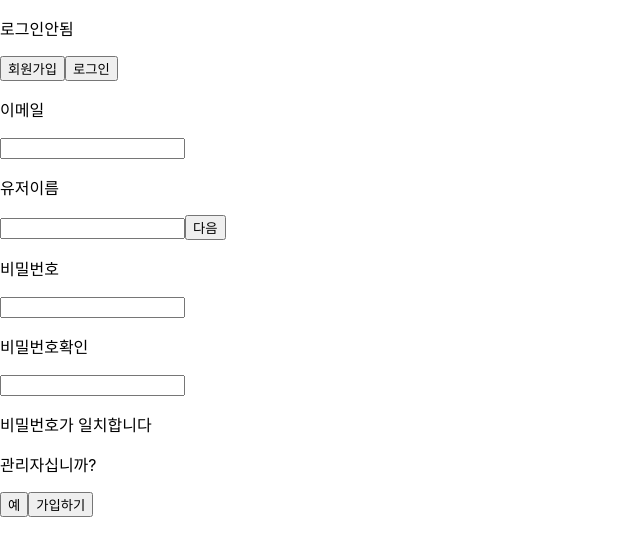
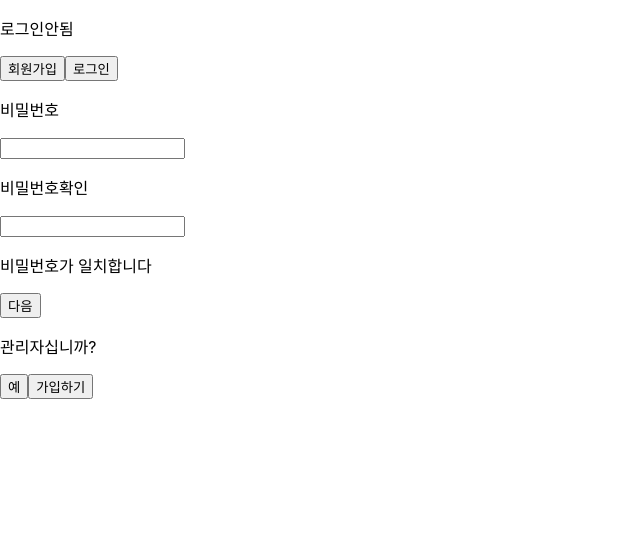
Before and after one commit to HangHae99-Team17/frontend, a React (Create React App) app: page /signup in a window 1280 px wide. Both pictures are taken after a click on the button "다음". Shown: the top 556 px of the page, without its empty margins (0-640 px from the left). Built offline with nearby package versions, Linux system fonts and the light colour scheme.

Commit message:
회원가입 정보설정 버튼

```diff
--- a/src/pages/SignUp.js
+++ b/src/pages/SignUp.js
@@ -8,7 +8,11 @@ const SignUp = (props) => {
     const dispatch = useDispatch();
     const [admin, setAdmin] = useState(false);
     const [passwordcheck, setPasswordcheck] = useState("");
-    const [display,setDisplay] = useState("none");
+    const [emaildisplay,setEmailDisplay] = useState("block");
+    const [passworddisplay,setPasswordDisplay] = useState("none");
+    const [telecomdisplay,setTelecomDisplay]= useState("none");
+    const [carddisplay,setCardDisplay] = useState("none");
+    const [typedisplay,setTypeDisplay] = useState("none");
     const [type1,setType1] = useState("");
     const [type2,setType2] = useState("");
     const [type3,setType3] = useState("");
@@ -98,7 +102,19 @@ const SignUp = (props) => {
     }
 
     const next = () => {
-        setDisplay("block");
+        if(emaildisplay === "block"){
+            setEmailDisplay("none");
+            setPasswordDisplay("block");
+        }else if(passworddisplay === "block"){
+            setPasswordDisplay("none");
+            setTelecomDisplay("block");
+        }else if(telecomdisplay ==="block"){
+            setTelecomDisplay("none");
+            setCardDisplay("block");
+        }else if(carddisplay==="block"){
+            setCardDisplay("none");
+            setTypeDisplay("block");
+        }
     };
 
     useEffect(()=> {
@@ -113,29 +129,32 @@ const SignUp = (props) => {
 
     return (
         <React.Fragment>
-            <EmailBox>
+            <EmailBox display={emaildisplay}>
                 <p>이메일</p>
                 <input type="text" name="email" value={email} onChange={onChange}/>
                 <p>유저이름</p>
                 <input type="text" name="username" value={username} onChange={onChange}/>
                 <button onClick={next}>다음</button>
             </EmailBox>
-            <PasswordBox display={display}>
+            <PasswordBox display={passworddisplay}>
                 <p>비밀번호</p>
                 <input type="password" name="password" value={password} onChange={onChange}/>
                 <p>비밀번호확인</p>
                 <input type="password" name="password1" value={password1} onChange={onChange}/>
                 <p>{passwordcheck}</p>
+                <button onClick={next}>다음</button>
             </PasswordBox>
-            <TelecomBox>
+            <TelecomBox display={telecomdisplay}>
                 <p>통신사</p>
                 <input type="text" name="telecom" value={telecom} onChange={onChange}/>
+                <button onClick={next}>다음</button>
             </TelecomBox>
-            <CardtypeBox>
+            <CardtypeBox display={carddisplay}>
                 <p>카드사</p>
                 <input type="text" name="cardtype" value={cardtype} onChange={onChange}/>
+                <button onClick={next}>다음</button>
             </CardtypeBox>
-            <TypeBox>
+            <TypeBox display={typedisplay}>
                 <p>타입 선택</p>
                 {type1 !== "타입1" && type2 !== "타입1" && type3 !== "타입1" ?(<button onClick={typeselect} value="타입1">타입1선택</button>):(<button onClick={typecancle} value="타입1">타입1취소</button>)}
                 {type1 !== "타입2"&&type2 !== "타입2"&&type3 !== "타입2"?(<button onClick={typeselect} value="타입2">타입2선택</button>):(<button onClick={typecancle} value="타입2">타입2취소</button>)}
@@ -153,7 +172,7 @@ const SignUp = (props) => {
 };
 
 const EmailBox = styled.div`
-    display:block;
+    display: ${props => props.display};
 `;
 
 const PasswordBox = styled.div`
@@ -161,15 +180,15 @@ const PasswordBox = styled.div`
 `;
 
 const TelecomBox = styled.div`
-    display:none;
+    display: ${props => props.display};
 `;
 
 const CardtypeBox = styled.div`
-    display:none;
+    display:${props => props.display};
 `;
 
 const TypeBox = styled.div`
-    display:none;
+    display:${props => props.display};
 `;
 
 export default SignUp;
--- a/src/redux/modules/sale.js
+++ b/src/redux/modules/sale.js
@@ -74,7 +74,6 @@ export default handleActions(
     [SET_SALE]: (state, action) =>
       produce(state, (draft) => {
         draft.list = action.payload.sale
-        console.log(draft.list);
       }),
     [ADD_SALE]: (state, action) =>
       produce(state, (draft) => {
```
